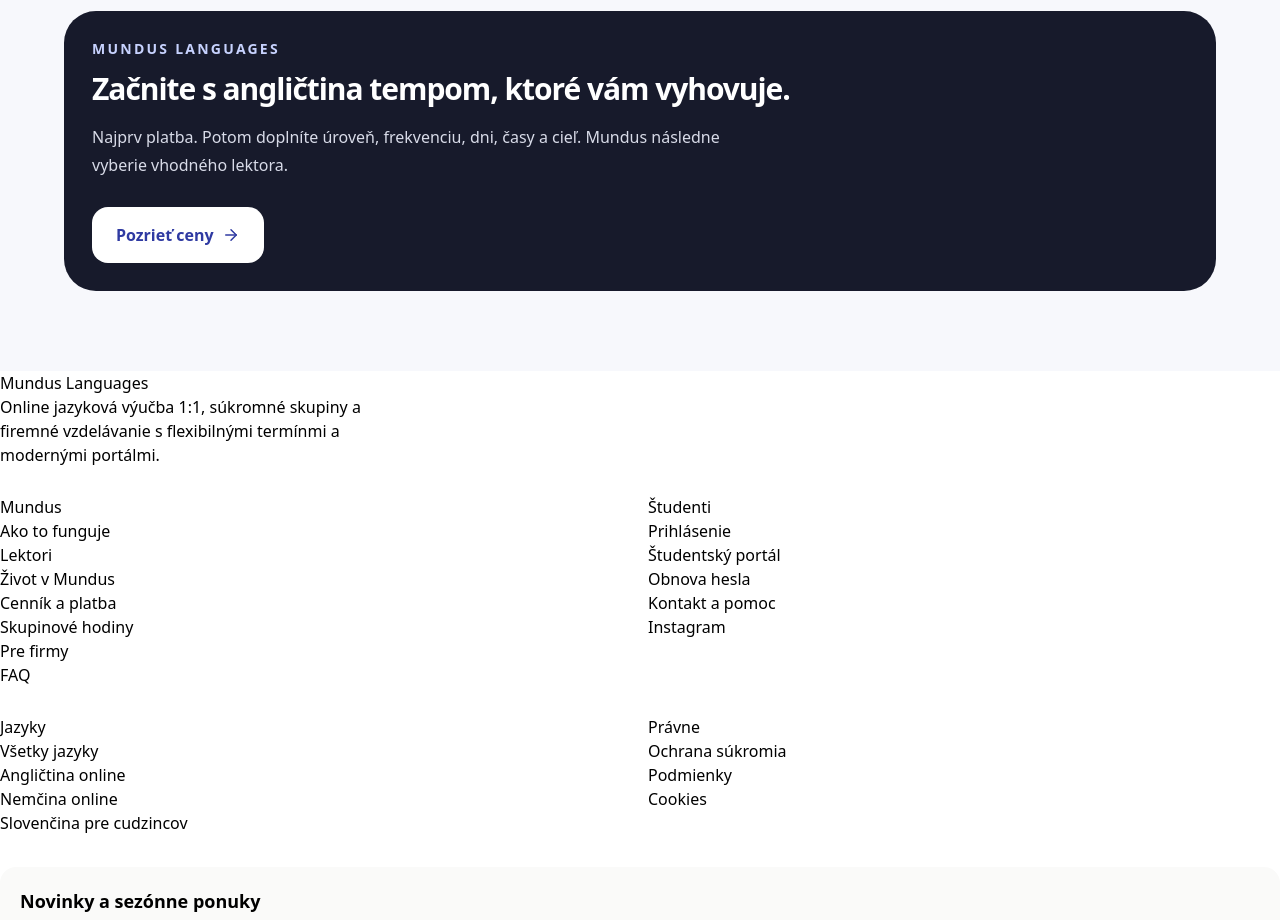
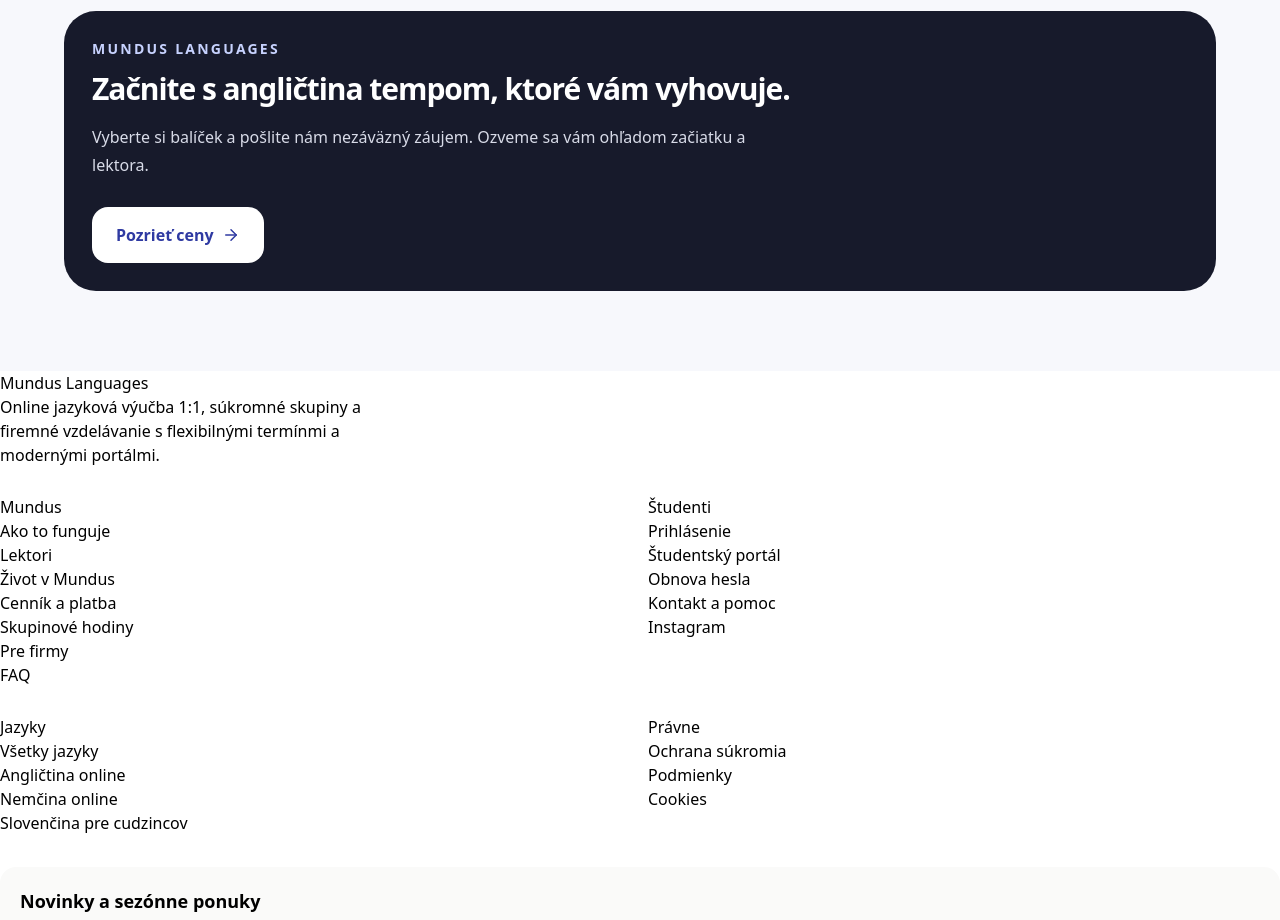
Before and after one commit to 505hits/mundus, a Next.js app: page /languages/english in a window 1280 px wide. Shown: the part 2640-3560 px from the top of the page. Built offline with nearby package versions, Linux system fonts and the light colour scheme; no server answers.

Commit message:
Align search landing pages with real payment availability and transparent inquiries

```diff
--- a/src/app/languages/[slug]/page.tsx
+++ b/src/app/languages/[slug]/page.tsx
@@ -7,6 +7,7 @@ import { ArrowRight, CheckCircle2, Clock3, MessageCircle, ShieldCheck, UserRound
 import Navbar from "@/components/Navbar";
 import Footer from "@/components/Footer";
 import { currentLanguage } from "@/lib/i18n";
+import { paymentEnabled } from "@/lib/payments";
 import { LANGUAGE_SEO_PAGES, languageSeoPage } from "@/data/language-seo-pages";
 import { localizedAlternates, localizedPath } from "@/lib/seo-locales";
 
@@ -31,7 +32,7 @@ export async function generateMetadata({params}:{params:Promise<{slug:string}>})
 
 export default async function LanguageLandingPage({params}:{params:Promise<{slug:string}>}){
  const {slug}=await params;const config=languageSeoPage(slug);if(!config)notFound();
- const language=await currentLanguage();const sk=language==="sk";const copy=sk?config.sk:config.en;const prefix=`/${language}`;
+ const language=await currentLanguage();const sk=language==="sk";const copy=sk?config.sk:config.en;const prefix=`/${language}`;const paymentsAvailable=paymentEnabled();
  const related=config.slug==="english"
   ? [
       ["anglictina-pre-zaciatocnikov",sk?"Angličtina pre začiatočníkov":"English for beginners"],
@@ -109,7 +110,7 @@ export default async function LanguageLandingPage({params}:{params:Promise<{slug
    <div className="mt-8 divide-y divide-[#E5E7F0] rounded-[1.75rem] border border-[#E5E7F0] bg-[#FAFAF9] px-5 sm:px-7">{copy.faq.map(([q,a])=><details key={q} className="group py-5"><summary className="cursor-pointer list-none pr-8 font-semibold text-[#171A2B]">{q}</summary><p className="mt-3 max-w-3xl text-sm leading-7 text-gray-600">{a}</p></details>)}</div>
   </div></section>
 
-  <section className="px-6 py-20"><div className="mx-auto max-w-6xl overflow-hidden rounded-[2rem] bg-[#171A2B] p-7 text-white sm:p-10 lg:flex lg:items-center lg:justify-between lg:gap-10"><div><p className="text-sm font-semibold uppercase tracking-[.16em] text-[#C7D2FE]">Mundus Languages</p><h2 className="mt-3 max-w-3xl text-3xl font-semibold tracking-[-.035em] !text-white sm:text-4xl">{sk?`Začnite s ${copy.name.toLowerCase()} tempom, ktoré vám vyhovuje.`:`Start ${copy.name} at a pace that fits your life.`}</h2><p className="mt-4 max-w-2xl leading-7 text-[#D8DBE8]">{sk?"Najprv platba. Potom doplníte úroveň, frekvenciu, dni, časy a cieľ. Mundus následne vyberie vhodného lektora.":"Payment comes first. Then add your level, frequency, days, times and goal. Mundus then matches you with a suitable teacher."}</p></div><Link href={`${prefix}/pricing?language=${encodeURIComponent(config.value)}`} className="mt-7 inline-flex shrink-0 items-center justify-center gap-2 rounded-2xl bg-white px-6 py-4 font-semibold text-[#2F3AA2] lg:mt-0">{sk?"Pozrieť ceny":"View pricing"}<ArrowRight size={18}/></Link></div></section>
+  <section className="px-6 py-20"><div className="mx-auto max-w-6xl overflow-hidden rounded-[2rem] bg-[#171A2B] p-7 text-white sm:p-10 lg:flex lg:items-center lg:justify-between lg:gap-10"><div><p className="text-sm font-semibold uppercase tracking-[.16em] text-[#C7D2FE]">Mundus Languages</p><h2 className="mt-3 max-w-3xl text-3xl font-semibold tracking-[-.035em] !text-white sm:text-4xl">{sk?`Začnite s ${copy.name.toLowerCase()} tempom, ktoré vám vyhovuje.`:`Start ${copy.name} at a pace that fits your life.`}</h2><p className="mt-4 max-w-2xl leading-7 text-[#D8DBE8]">{paymentsAvailable?(sk?"Najprv zaplatíte a potom doplníte úroveň, frekvenciu a preferované termíny. Mundus následne odporučí lektora.":"After payment, add your level, frequency and preferred times. Mundus then recommends a teacher."):(sk?"Vyberte si balíček a pošlite nám nezáväzný záujem. Ozveme sa vám ohľadom začiatku a lektora.":"Choose a package and send a no-obligation inquiry. We’ll help arrange your lessons and teacher.")}</p></div><Link href={`${prefix}/pricing?language=${encodeURIComponent(config.value)}`} className="mt-7 inline-flex shrink-0 items-center justify-center gap-2 rounded-2xl bg-white px-6 py-4 font-semibold text-[#2F3AA2] lg:mt-0">{sk?"Pozrieť ceny":"View pricing"}<ArrowRight size={18}/></Link></div></section>
   <Footer/>
  </main>;
 }
```
